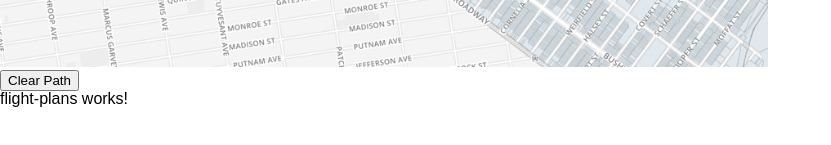
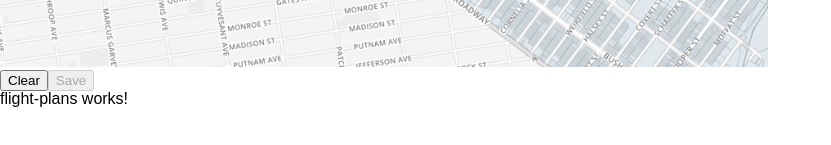
Before and after one commit to omarolabi/droneFlightPlanner, an Angular app: page / in a window 1280 px wide. Shown: the part 313-458 px from the top of the page, without its empty margins (0-831 px from the left). Built offline with nearby package versions, Linux system fonts and the light colour scheme.

Commit message:
generating button component

```diff
--- a/src/app/app-routing.module.ts
+++ /dev/null
@@ -1,11 +0,0 @@
-import { NgModule } from '@angular/core';
-import { Routes, RouterModule } from '@angular/router';
-
-
-const routes: Routes = [];
-
-@NgModule({
-  imports: [RouterModule.forRoot(routes)],
-  exports: [RouterModule]
-})
-export class AppRoutingModule { }
--- a/src/app/app.component.html
+++ b/src/app/app.component.html
@@ -1,4 +1,2 @@
 <app-map></app-map>
 <app-flight-plans></app-flight-plans>
-
-<router-outlet></router-outlet>
--- a/src/app/app.component.ts
+++ b/src/app/app.component.ts
@@ -5,6 +5,4 @@ import { Component } from '@angular/core';
   templateUrl: './app.component.html',
   styleUrls: ['./app.component.scss']
 })
-export class AppComponent {
-  title = 'drone-flight-planner';
-}
+export class AppComponent {}
--- a/src/app/app.module.ts
+++ b/src/app/app.module.ts
@@ -1,14 +1,13 @@
 import { BrowserModule } from '@angular/platform-browser';
 import { NgModule } from '@angular/core';
 
-import { AppRoutingModule } from './app-routing.module';
 import { AppComponent } from './app.component';
 import { MapModule } from './map/map.module';
 import { FlightPlansModule } from './flight-plans/flight-plans.module';
 
 @NgModule({
   declarations: [AppComponent],
-  imports: [BrowserModule, AppRoutingModule, MapModule, FlightPlansModule],
+  imports: [BrowserModule, MapModule, FlightPlansModule],
   providers: [],
   bootstrap: [AppComponent]
 })
--- /dev/null
+++ b/src/app/button/button.component.html
@@ -0,0 +1,3 @@
+<button (click)="onClick()" [ngClass]="buttonClass" [disabled]="disabled">
+  <ng-content></ng-content>
+</button>
--- /dev/null
+++ b/src/app/button/button.component.ts
@@ -0,0 +1,34 @@
+import {
+  Component,
+  ChangeDetectionStrategy,
+  Input,
+  Output,
+  EventEmitter
+} from '@angular/core';
+
+@Component({
+  selector: 'app-button',
+  templateUrl: './button.component.html',
+  styleUrls: ['./button.component.scss'],
+  changeDetection: ChangeDetectionStrategy.OnPush
+})
+export class ButtonComponent {
+  @Input() disabled: boolean;
+  @Input() type: 'primary' | 'secondary';
+
+  @Output() buttonClick: EventEmitter<void>;
+
+  constructor() {
+    this.disabled = false;
+    this.type = 'primary';
+    this.buttonClick = new EventEmitter();
+  }
+
+  public get buttonClass(): string {
+    return `button-${this.type}`;
+  }
+
+  public onClick(): void {
+    this.buttonClick.emit();
+  }
+}
--- a/src/app/map/map.component.html
+++ b/src/app/map/map.component.html
@@ -11,5 +11,12 @@
       [coordinates]="pathCoordinate"
     ></app-path>
   </div>
-  <button (click)="clearPinsAndPaths()">Clear Path</button>
+  <app-button (buttonClick)="clearFlightPlan()">Clear</app-button>
+  <app-button
+    (buttonClick)="clearFlightPlan()"
+    [type]="'secondary'"
+    [disabled]="this.pinPositions.length <= 1"
+  >
+    Save
+  </app-button>
 </div>
--- a/src/app/map/map.component.ts
+++ b/src/app/map/map.component.ts
@@ -30,9 +30,13 @@ export class MapComponent implements OnInit {
     this.cd.markForCheck();
   }
 
-  public clearPinsAndPaths() {
+  public clearFlightPlan() {
     this.pinPositions = [];
     this.pathCoordinates = [];
+  }
+
+  public saveFlightPlan() {
+    console.log('guardar');
   }
 
   private createNewPath(newPinPosition: PinObject) {
--- a/src/app/map/map.module.ts
+++ b/src/app/map/map.module.ts
@@ -3,11 +3,12 @@ import { CommonModule } from '@angular/common';
 import { MapComponent } from './map.component';
 import { PinModule } from '../pin/pin.module';
 import { PathModule } from '../path/path.module';
+import { ButtonModule } from '../button/button.module';
 
 @NgModule({
   declarations: [MapComponent],
   exports: [MapComponent],
-  imports: [CommonModule, PinModule, PathModule],
+  imports: [CommonModule, PinModule, PathModule, ButtonModule],
   providers: []
 })
 export class MapModule {}
```
Also changed, not shown: src/app/button/button.module.ts (added, +11 -0 lines), src/app/button/button.component.scss (added), 1 other file (tests, documents, lock files or other folders).
